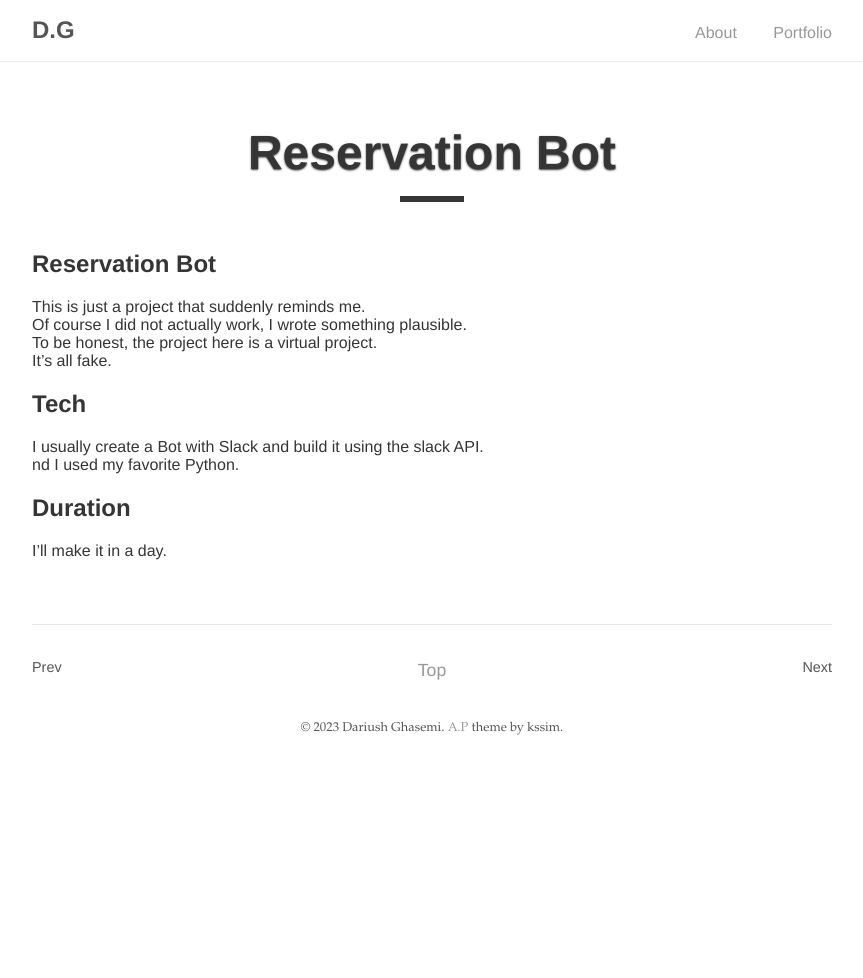
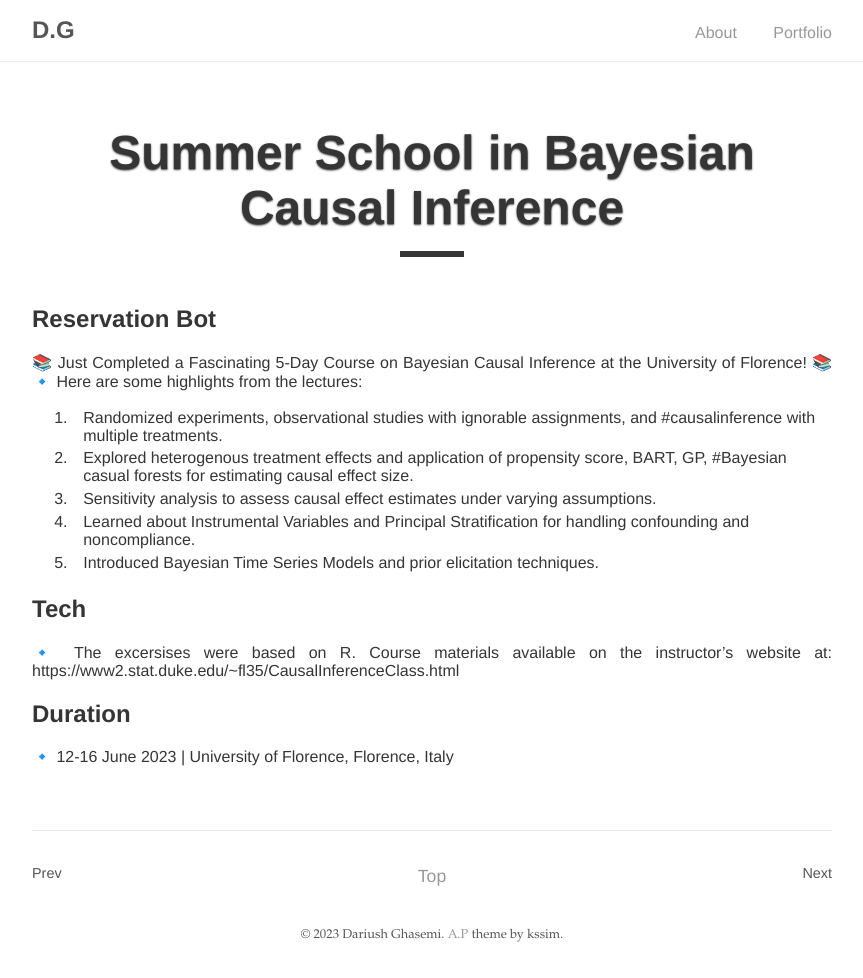
Before and after one commit to dariushghasemi/dariushghasemi.github.io, a Jekyll site: the page built from _posts/2017-12-14-reservation-bot.md, in a window 1280 px wide. Shown: the whole page, without its empty margins (208-1071 px from the left). Built offline with Jekyll 4.4.1, drawn with Linux system fonts in a browser that asks for light colours; before the commit the page ends 900 px from its top, so only the background shows below that.

Commit message:
SS in UniFlorence

```diff
--- a/_posts/2017-12-14-reservation-bot.md
+++ b/_posts/2017-12-14-reservation-bot.md
@@ -1,22 +1,23 @@
 ---
 layout: post
-title:  "Reservation Bot"
-info: "Restaurant Reservation Bot"
-tech: "Python, Slack API"
-type: B Company
+title:  "Summer School in Bayesian Causal Inference"
+info: "Business Travel for Training"
+tech: "R, Rstudio"
+type: University of Florence
 ---
 
 ## Reservation Bot
-This is just a project that suddenly reminds me.
-Of course I did not actually work, I wrote something plausible.
-To be honest, the project here is a virtual project.
-It's all fake.
-
+📚 Just Completed a Fascinating 5-Day Course on Bayesian Causal Inference at the University of Florence! 📚
+🔹 Here are some highlights from the lectures:
+1.	Randomized experiments, observational studies with ignorable assignments, and #causalinference with multiple treatments.
+2.	Explored heterogenous treatment effects and application of propensity score, BART, GP, #Bayesian casual forests for estimating causal effect size.
+3.	Sensitivity analysis to assess causal effect estimates under varying assumptions.
+4.	Learned about Instrumental Variables and Principal Stratification for handling confounding and noncompliance.
+5.	Introduced Bayesian Time Series Models and prior elicitation techniques.
 
 ## Tech
-I usually create a Bot with Slack and build it using the slack API.
-nd I used my favorite Python.
-
+🔹 The excersises were based on R. Course materials available on the instructor's website at:
+https://www2.stat.duke.edu/~fl35/CausalInferenceClass.html
 
 ## Duration
-I'll make it in a day.
+🔹 12-16 June 2023 | University of Florence, Florence, Italy
```
